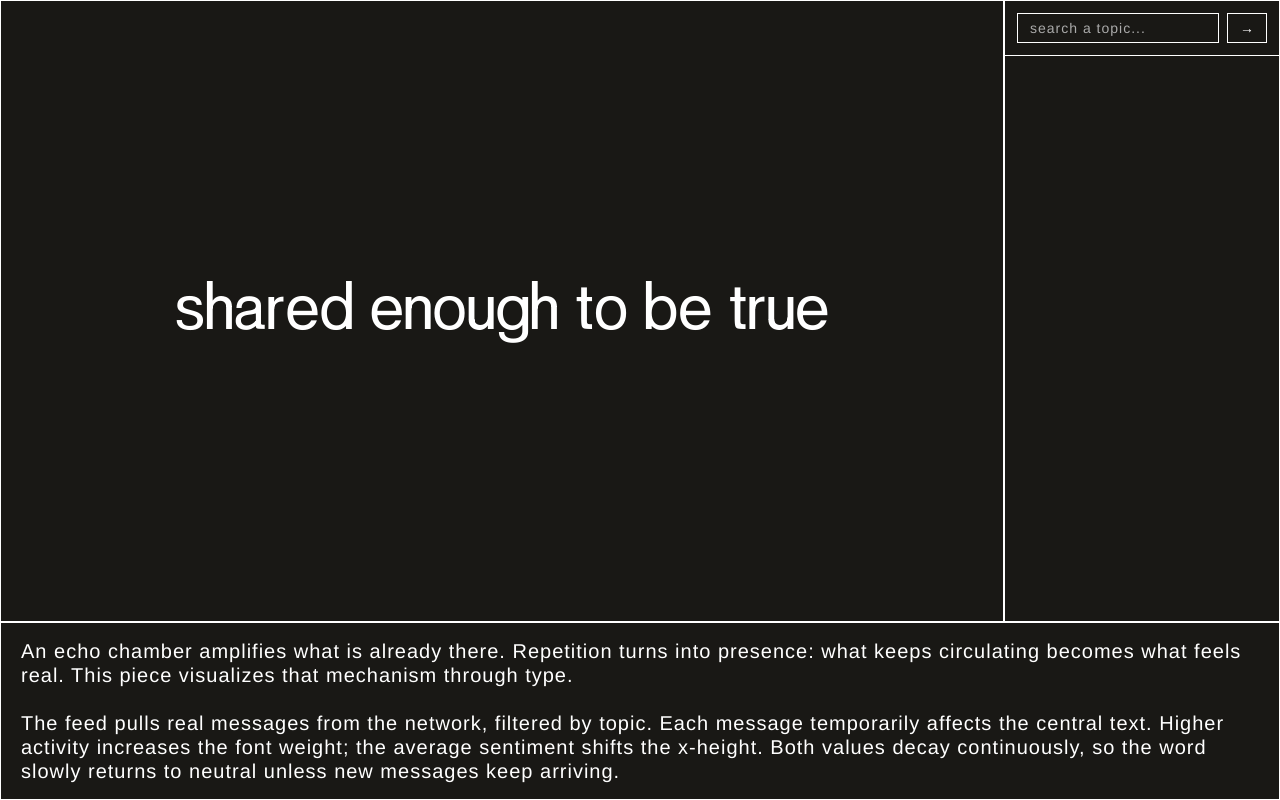
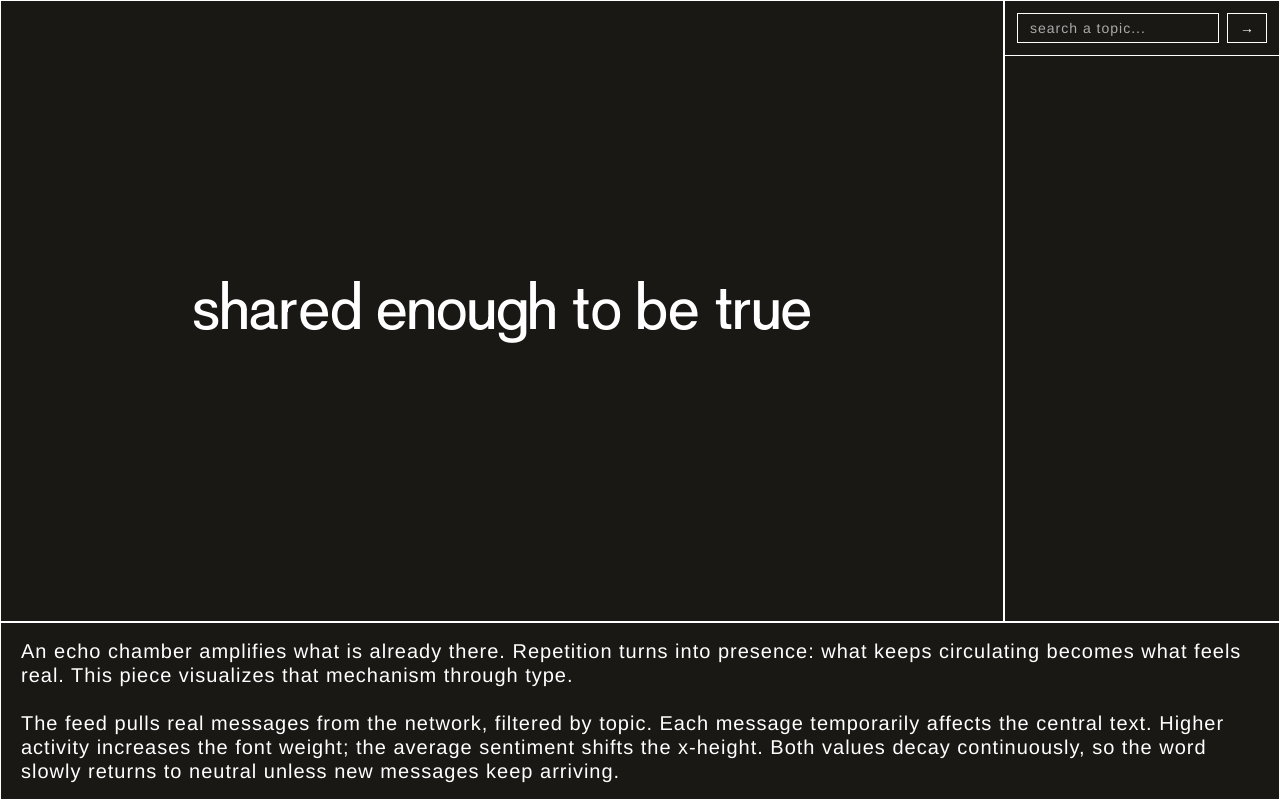
Before and after one commit to filippodicarlo/Echo, a plain HTML site: page index.html in a window 1280 px wide. Drawn offline with Linux system fonts and the light colour scheme; no server answers.

Commit message:
XHGT da 500 a 450

```diff
--- a/index.html
+++ b/index.html
@@ -32,7 +32,7 @@
 
   <script>
   const word = document.querySelector('.word');
-  word.style.fontVariationSettings = `"wght" 400, "XHGT" 500`;
+  word.style.fontVariationSettings = `"wght" 400, "XHGT" 450`;
   const tweetList = document.getElementById('tweet-list');
   const tagInput = document.getElementById('tag-input');
   const tagSubmit = document.getElementById('tag-submit');
@@ -63,7 +63,7 @@
     let sentimentSum = 0;
     let sentimentWeight = 0;
     if (tweets.length === 0) {
-      word.style.fontVariationSettings = `"wght" 400, "XHGT" 500`;
+      word.style.fontVariationSettings = `"wght" 400, "XHGT" 450`;
       return;
     }
     tweets.forEach(post => {
```
Also changed, not shown: SignalGroteskVF.ttf, SignalGroteskVF.woff2.
